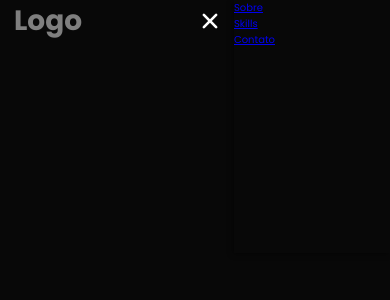
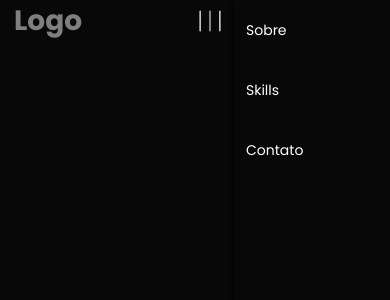
Before and after one commit to IagoRdgs/portfolio, a React (Vite) app: page / in a window 390 px wide. Both pictures are taken after a click on the icon 362 px from the left and 21 px from the top of the page. Shown: the top 300 px of the page. Built offline with nearby package versions, Linux system fonts and the light colour scheme.

Commit message:
mobile first: menubar finished

```diff
--- a/src/components/layout/Nav.jsx
+++ b/src/components/layout/Nav.jsx
@@ -3,7 +3,6 @@ import styles from "./Nav.module.css";
 import { useState } from "react";
 
 import { CiMenuBurger } from "react-icons/ci";
-import { IoClose } from "react-icons/io5";
 
 export default function Nav() {
     const [barActive, setBarActive] = useState();
@@ -11,22 +10,11 @@ export default function Nav() {
     return (
         <div className={styles.header_container}>
             <span className={styles.logo}>Logo</span>
-            {barActive ? (
-                <>
-                    <IoClose
-                        className={`${styles.menu} ${styles.active}`}
-                        onClick={() => {
-                            setBarActive(!barActive);
-                        }}
-                    />
-                    <div className={styles.overlay}></div>
-                </>
-            ) : <CiMenuBurger
-                className={styles.menu}
-                onClick={() => {
-                    setBarActive(!barActive);
-                }}
-            />}
+            <CiMenuBurger
+                className={`${styles.menu} ${barActive ? styles.active : ""}`}
+                onClick={() => { setBarActive(!barActive) }}
+            />
+            {barActive && <div className={styles.overlay}></div>}
             <nav className={barActive ? `${styles.active}` : ""}>
                 <ul>
                     <Navigation
@@ -50,7 +38,9 @@ export default function Nav() {
 const Navigation = ({ href, title }) => {
     return (
         <li>
-            <a href={href} className={styles.Title}>{title}</a>
+            <a href={href}>
+                <span className={styles.title}>{title}</span>
+            </a>
         </li>
     )
 };
--- a/src/components/layout/Nav.module.css
+++ b/src/components/layout/Nav.module.css
@@ -11,29 +11,31 @@
     font-weight: bold;
     color: #fff;
 
-    transition: all .35s ease-in-out
+    transition: all .4s ease-in-out;
+    cursor: pointer;
 }
 
 nav {
     width: 0;
-    height: 30%;
+    height: 100%;
     position: absolute;
     top: 0;
     right: 0;
     overflow: hidden;
-    transition: all 0.3s ease-in-out;
-    box-shadow: -1px 1px 5px 0px rgba(0, 0, 0, 0.5);
+    transition: all 0.38s ease-in-out;
+    box-shadow: -1px 1px 5px 0px rgba(0, 0, 0, 0.9);
 }
 
 nav.active {
     width: 40%;
-    transition: all 0.3s ease-in-out;
+    transition: all 0.38s ease-in-out;
     z-index: 999;
 }
 
 .menu.active {
     margin-right: 42%;
-    transition: all 0.35s ease-in-out;
+    transform: rotate(270deg);
+    transition: all 0.4s ease-in-out;
     z-index: 998;
 }
 
@@ -46,3 +48,23 @@ nav.active {
     background-color: rgba(0, 0, 0, 0.5);
     z-index: 997;
 }
+
+nav ul li a {
+    display: flex;
+    text-decoration: none;
+    color: #fff;
+    &:hover {
+        background-color: rgba(0, 0, 0, 0.8);
+        transition: all 0.3s ease-in-out;
+    }
+}
+
+nav ul li .title {
+    display: flex;
+    align-items: center;
+    padding: 0 1.2rem;
+
+    width: 100%;
+    height: 6rem;
+    font-size: 1.4rem;
+}
```
